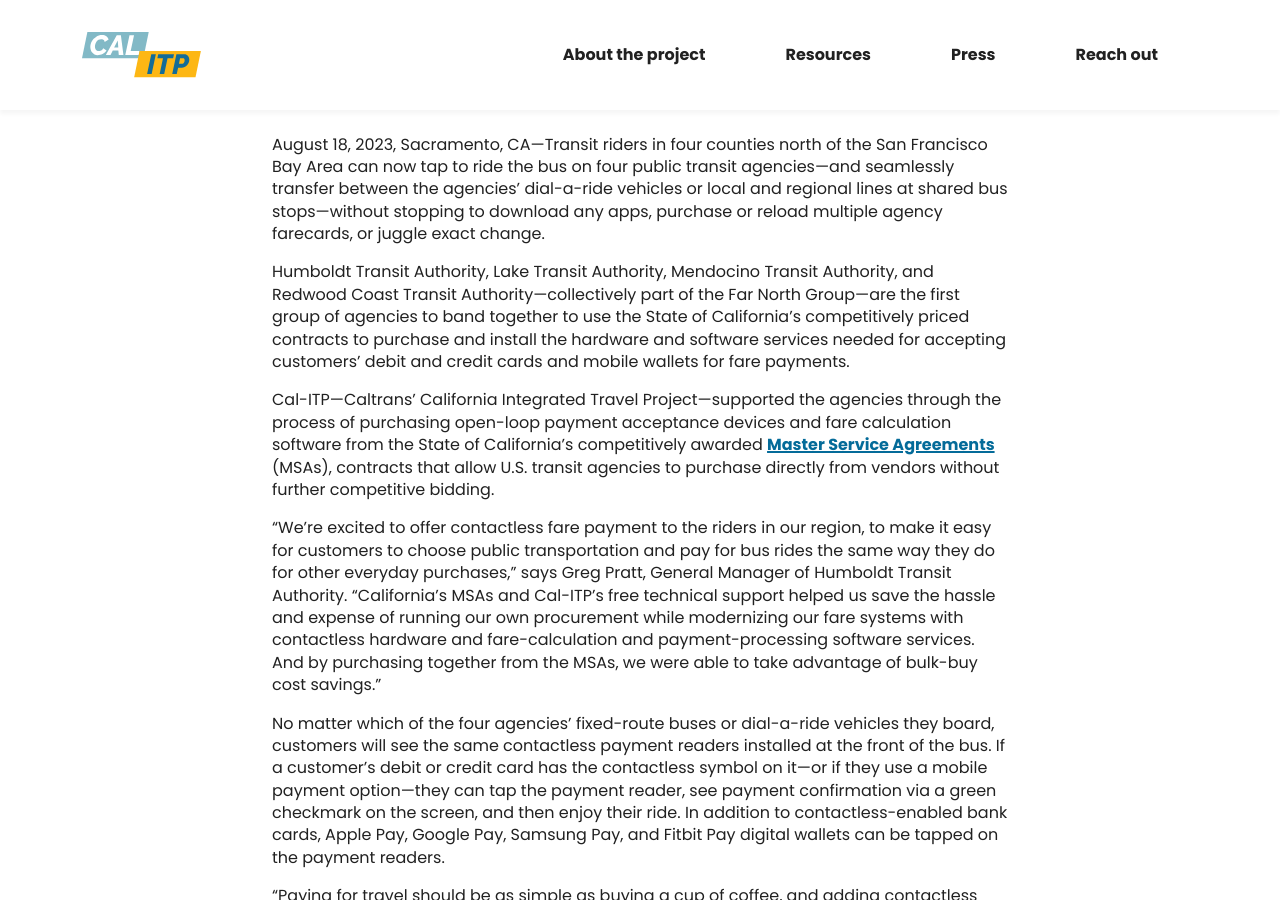
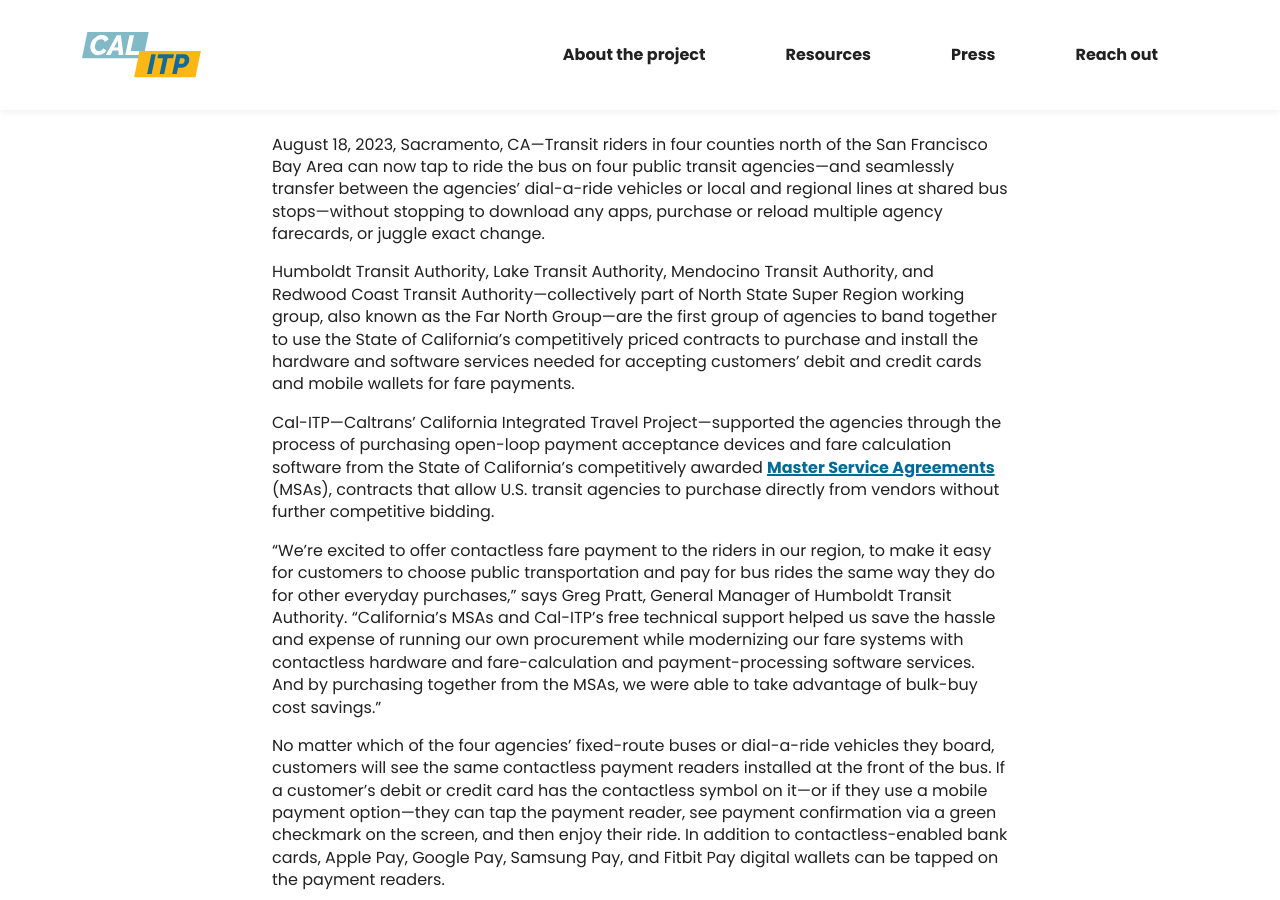
Before and after one commit to cal-itp/calitp.org, a Jekyll site: the page built from src/_press/four-northern-california-transit-agencies-join-forces-to-buy-contactless-open-loop-fare-payment-systems-off-of-californias-purchasing-agreements.md, in a window 1280 px wide and 900 px high, scrolled down 427 px. Built offline with Jekyll 4.4.1, drawn with Linux system fonts in a browser that asks for light colours.

Commit message:
fix: make edit for press release paragraph 2, sentence 1

```diff
--- a/src/_press/four-northern-california-transit-agencies-join-forces-to-buy-contactless-open-loop-fare-payment-systems-off-of-californias-purchasing-agreements.md
+++ b/src/_press/four-northern-california-transit-agencies-join-forces-to-buy-contactless-open-loop-fare-payment-systems-off-of-californias-purchasing-agreements.md
@@ -11,7 +11,7 @@
 outlet: "Cal-ITP"
 ---
 
-Humboldt Transit Authority, Lake Transit Authority, Mendocino Transit Authority, and Redwood Coast Transit Authority—collectively part of the Far North Group—are the first group of agencies to band together to use the State of California’s competitively priced contracts to purchase and install the hardware and software services needed for accepting customers’ debit and credit cards and mobile wallets for fare payments.
+Humboldt Transit Authority, Lake Transit Authority, Mendocino Transit Authority, and Redwood Coast Transit Authority—collectively part of North State Super Region working group, also known as the Far North Group—are the first group of agencies to band together to use the State of California’s competitively priced contracts to purchase and install the hardware and software services needed for accepting customers’ debit and credit cards and mobile wallets for fare payments.
 
 Cal-ITP—Caltrans’ California Integrated Travel Project—supported the agencies through the process of purchasing open-loop payment acceptance devices and fare calculation software from the State of California’s competitively awarded [Master Service Agreements](https://www.calitp.org/assets/Contactless.Payments.MSA.pdf?utm_source=Press+Release&utm_medium=Website&utm_id=FNG) (MSAs), contracts that allow U.S. transit agencies to purchase directly from vendors without further competitive bidding.
 
@@ -29,6 +29,7 @@
 In addition to enabling riders to tap to pay on fixed-route buses, the agencies are the first in the state to roll out open-loop payments on their dial-a-ride services. Through a six-month demonstration project with Felix Payment Systems, the agencies introduced open-loop digital payments on their dial-a-ride services by allowing their riders to tap their contactless bank cards or mobile wallets on NFC-enabled tablets.
 
 ## About Cal-ITP
+
 The California Integrated Travel Project (Cal-ITP) was established by the California State Transportation Agency (CalSTA) and California Department of Transportation (Caltrans) to both improve and encourage the use of multimodal travel throughout California—by enabling contactless open-loop payments, standardizing information for easy multimodal trip planning, and automating customer discounts ([Cal-ITP Benefits](https://www.calitp.org/assets/Cal-ITP.Benefits.PressRelease.220921.pdf?utm_source=Press+Release&utm_medium=Website&utm_id=FNG)). Over the past two years, Cal-ITP successfully led contactless open-loop contactless payment implementations in California on Monterey-Salinas and Santa Barbara buses; Sacramento light rail; intercity passenger rail between Sacramento and the San Francisco Bay Area; on-demand transit vans; and LAX’s FlyAway bus, which connects airport passengers to commuter rail.
 
 Learn more at [calitp.org](https://www.calitp.org/?utm_source=Press+Release&utm_medium=Website&utm_id=FNG) and on [@California_ITP](https://twitter.com/california_itp?utm_source=Press+Release&utm_medium=Website&utm_id=FNG) on Twitter, or by subscribing to the [Caltrans Mobility Newsletter](https://lp.constantcontactpages.com/su/eLbtFoE/calitp?utm_source=Press+Release&utm_medium=Website&utm_id=FNG). And visit Cal-ITP’s [CAMobilityMarketplace.org](https://www.camobilitymarketplace.org/?utm_source=Press+Release&utm_medium=Website&utm_id=FNG) for a catalog of code-compliant products and services for public mobility providers, including contactless payment acceptance hardware and software and competitively priced cellular data plans.
```
